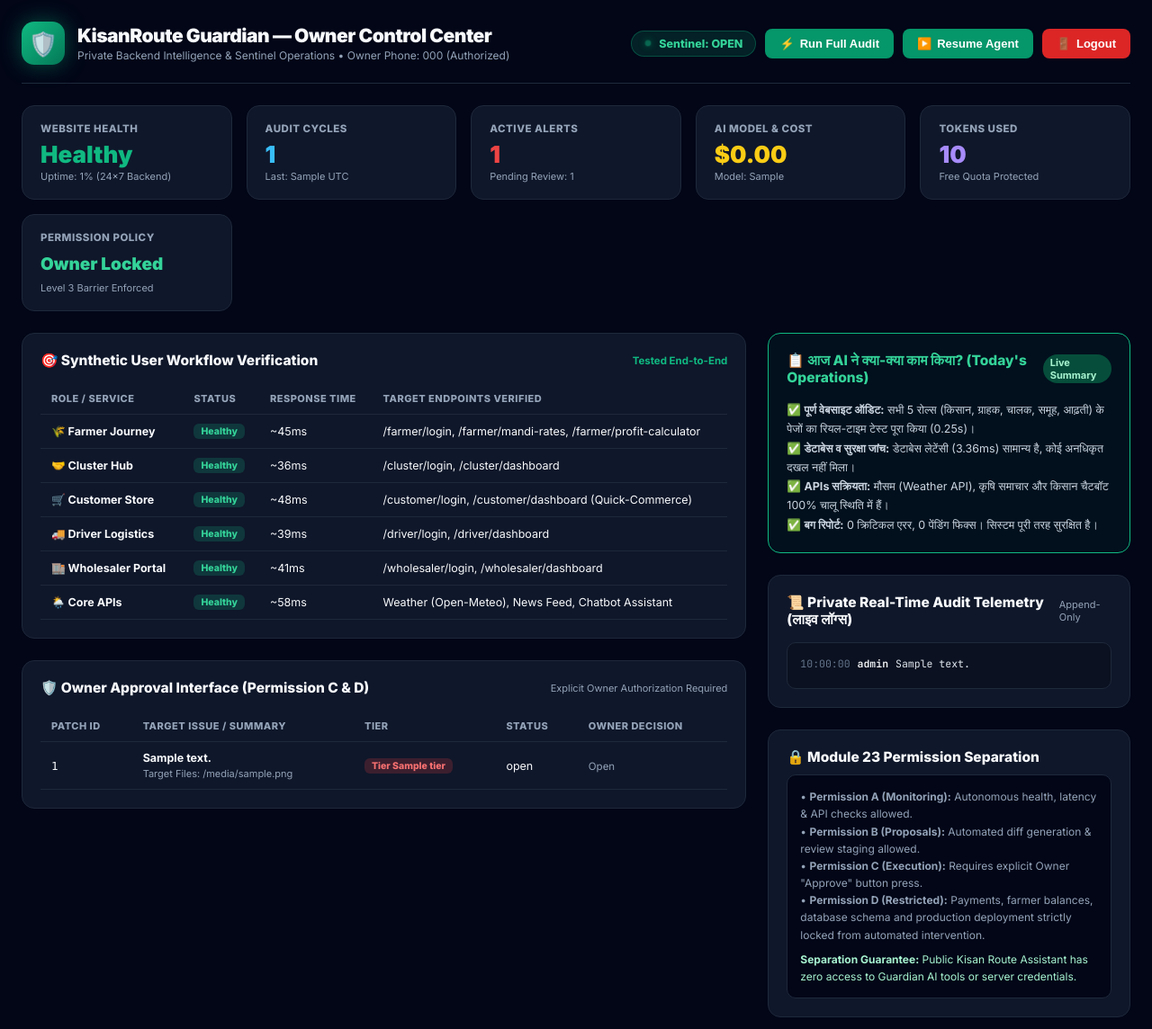
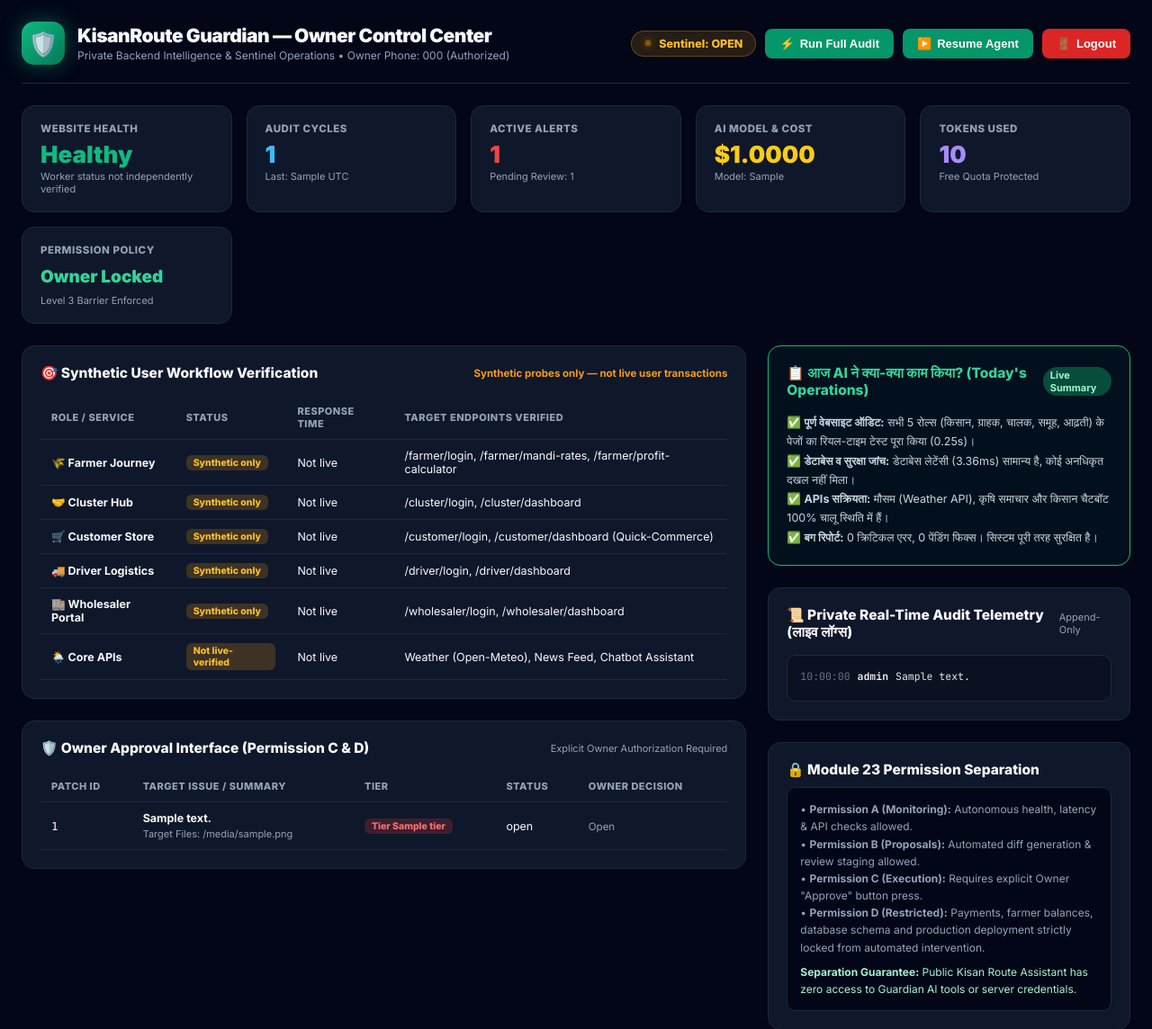
Before and after one commit to ShubhBhattacharya/kisan-route, a Flask app: template templates/guardian/owner_dashboard.html in a window 1280 px wide. Shown: the top 1144 px of the page at 90% size. Run offline with Flask 3, Linux system fonts and the light colour scheme; the template is opened without the code that fills it: most values are stand-ins (such as "Sample title", 1, 10 or a date in 2020); data that the repository does not hold is empty.

Commit message:
Remove fabricated Guardian health, uptime, cost and synthetic probe claims

```diff
--- a/templates/guardian/owner_dashboard.html
+++ b/templates/guardian/owner_dashboard.html
@@ -73,7 +73,7 @@
       color: #34d399;
       border: 1px solid rgba(16, 185, 129, 0.3);
     }
-    .status-pill.paused {
+    .status-pill.paused, .status-pill.not-configured {
       background: rgba(245, 158, 11, 0.15);
       color: #fbbf24;
       border-color: rgba(245, 158, 11, 0.3);
@@ -82,7 +82,7 @@
       width: 8px; height: 8px; border-radius: 50%; background: #10b981;
       box-shadow: 0 0 10px #10b981; animation: pulse 2s infinite;
     }
-    .status-pill.paused .status-dot { background: #f59e0b; box-shadow: 0 0 10px #f59e0b; }
+    .status-pill.paused .status-dot, .status-pill.not-configured .status-dot { background: #f59e0b; box-shadow: 0 0 10px #f59e0b; }
     @keyframes pulse {
       0%, 100% { opacity: 1; transform: scale(1); }
       50% { opacity: 0.4; transform: scale(0.8); }
@@ -205,7 +205,7 @@
     </div>
 
     <div style="display: flex; align-items: center; gap: 10px; flex-wrap: wrap;">
-      <div class="status-pill {% if state.status == 'paused' %}paused{% endif %}">
+      <div class="status-pill {% if state.status == 'paused' %}paused{% elif state.status != 'active' %}not-configured{% endif %}">
         <span class="status-dot"></span>
         <span>Sentinel: {{ state.status|upper }}</span>
       </div>
@@ -255,7 +255,7 @@
       <div class="telemetry-val" style="color: {% if state.last_health_status == 'healthy' %}#10b981{% else %}#f59e0b{% endif %};">
         {{ state.last_health_status|title }}
       </div>
-      <div class="telemetry-sub">Uptime: {{ state.uptime_percent }}% (24x7 Backend)</div>
+      <div class="telemetry-sub">{% if state.status == 'active' and state.last_execution %}Worker heartbeat recorded: {{ state.last_execution }} UTC{% else %}Worker status not independently verified{% endif %}</div>
     </div>
 
     <div class="telemetry-card">
@@ -274,7 +274,7 @@
 
     <div class="telemetry-card">
       <div class="telemetry-label">AI Model & Cost</div>
-      <div class="telemetry-val" style="color: #facc15;">$0.00</div>
+      <div class="telemetry-val" style="color: #facc15;">{% if state.total_cost_usd is not none %}${{ "%.4f"|format(state.total_cost_usd) }}{% else %}Unknown{% endif %}</div>
       <div class="telemetry-sub">Model: {{ state.free_tier_provider }}</div>
     </div>
 
@@ -303,7 +303,7 @@
           <div class="section-title">
             <span>🎯 Synthetic User Workflow Verification</span>
           </div>
-          <span style="font-size: 11.5px; color: #10b981; font-weight: 700;">Tested End-to-End</span>
+          <span style="font-size: 11.5px; color: #f59e0b; font-weight: 700;">Synthetic probes only — not live user transactions</span>
         </div>
         <table>
           <thead>
@@ -317,38 +317,38 @@
           <tbody>
             <tr>
               <td><strong>🌾 Farmer Journey</strong></td>
-              <td><span class="badge-pill pass">Healthy</span></td>
-              <td>~45ms</td>
+              <td><span class="badge-pill warn">Synthetic only</span></td>
+              <td>Not live</td>
               <td>/farmer/login, /farmer/mandi-rates, /farmer/profit-calculator</td>
             </tr>
             <tr>
               <td><strong>🤝 Cluster Hub</strong></td>
-              <td><span class="badge-pill pass">Healthy</span></td>
-              <td>~36ms</td>
+              <td><span class="badge-pill warn">Synthetic only</span></td>
+              <td>Not live</td>
               <td>/cluster/login, /cluster/dashboard</td>
             </tr>
             <tr>
               <td><strong>🛒 Customer Store</strong></td>
-              <td><span class="badge-pill pass">Healthy</span></td>
-              <td>~48ms</td>
+              <td><span class="badge-pill warn">Synthetic only</span></td>
+              <td>Not live</td>
               <td>/customer/login, /customer/dashboard (Quick-Commerce)</td>
             </tr>
             <tr>
               <td><strong>🚚 Driver Logistics</strong></td>
-              <td><span class="badge-pill pass">Healthy</span></td>
-              <td>~39ms</td>
+              <td><span class="badge-pill warn">Synthetic only</span></td>
+              <td>Not live</td>
               <td>/driver/login, /driver/dashboard</td>
             </tr>
             <tr>
               <td><strong>🏬 Wholesaler Portal</strong></td>
-              <td><span class="badge-pill pass">Healthy</span></td>
-              <td>~41ms</td>
+              <td><span class="badge-pill warn">Synthetic only</span></td>
+              <td>Not live</td>
               <td>/wholesaler/login, /wholesaler/dashboard</td>
             </tr>
             <tr>
               <td><strong>🌦️ Core APIs</strong></td>
-              <td><span class="badge-pill pass">Healthy</span></td>
-              <td>~58ms</td>
+              <td><span class="badge-pill warn">Not live-verified</span></td>
+              <td>Not live</td>
               <td>Weather (Open-Meteo), News Feed, Chatbot Assistant</td>
             </tr>
           </tbody>
```
